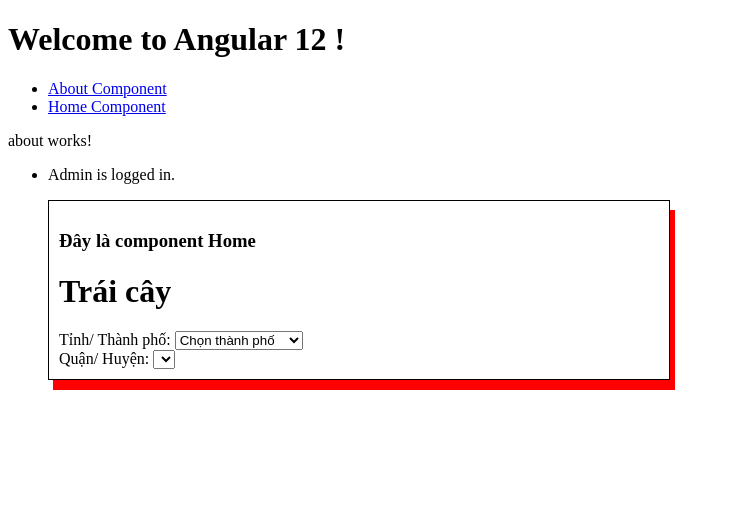
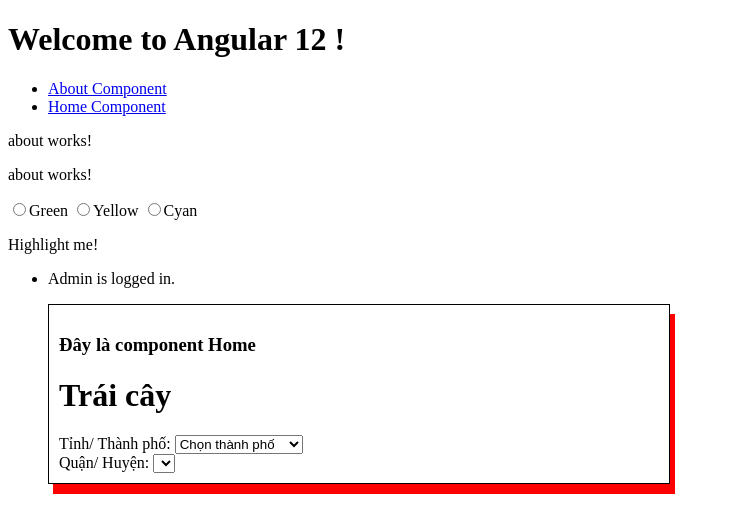
Before and after one commit to TranTienDe/Angular12, an Angular app: page /about in a window 1280 px wide. Shown: the top 532 px of the page, without its empty margins (0-730 px from the left). Built offline with nearby package versions, Linux system fonts and the light colour scheme.

Commit message:
Attribute Directive

```diff
--- a/src/app/about/about.component.html
+++ b/src/app/about/about.component.html
@@ -1,4 +1,13 @@
-<p>about works!</p>
+<p appHighLight>about works!</p>
+<p [appHighLight]="myColor" defaultColor="yellow" >about works!</p>
+
+<div>
+  <input type="radio" name="colors" (click)="myColor='green'">Green
+  <input type="radio" name="colors" (click)="myColor='yellow'">Yellow
+  <input type="radio" name="colors" (click)="myColor='cyan'">Cyan
+</div>
+<p >Highlight me!</p>
+
 <ul [ngSwitch]="loginName">
   <li *ngSwitchCase="'user'">
     <p>User is logged in.</p>
--- a/src/app/about/about.component.ts
+++ b/src/app/about/about.component.ts
@@ -7,6 +7,7 @@ import { Component, OnInit } from '@angular/core';
 })
 export class AboutComponent implements OnInit {
   public loginName = "admin";
+  public myColor = '';
 
   constructor() { }
 
--- /dev/null
+++ b/src/app/directives/high-light.directive.ts
@@ -0,0 +1,30 @@
+import { Directive, ElementRef, HostListener, Input } from '@angular/core';
+
+@Directive({
+  selector: '[appHighLight]'
+})
+export class HighLightDirective {
+  @Input() appHighLight = '';
+  @Input() defaultColor = '';
+
+  constructor(private el: ElementRef) {
+  }
+
+  ngOnInit(): void {
+    console.log('HighLightDirective ngOnInit');
+  }
+
+  @HostListener('mouseenter') onMouseEnter() {
+    this.highlight(this.appHighLight || this.defaultColor);
+  }
+
+  @HostListener('mouseleave') onMouseLeave() {
+    this.highlight('');
+  }
+
+  private highlight(color: string) {
+    this.el.nativeElement.style.color = color;
+  }
+
+
+}
```
Also changed, not shown: src/app/app.module.ts (+5 -2 lines), src/app/pipes/on-sale.pipe.ts (renamed from src/app/on-sale.pipe.ts), 2 other files (tests, documents, lock files or other folders).
